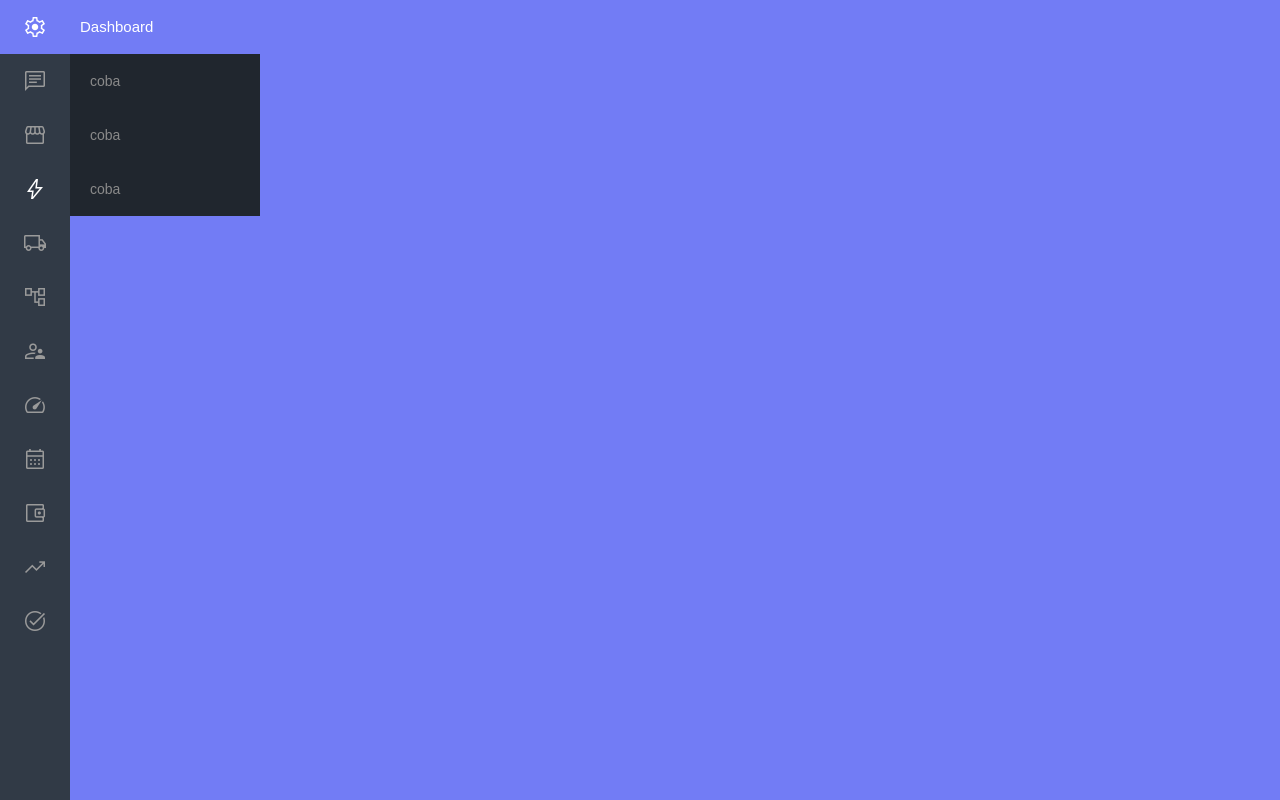
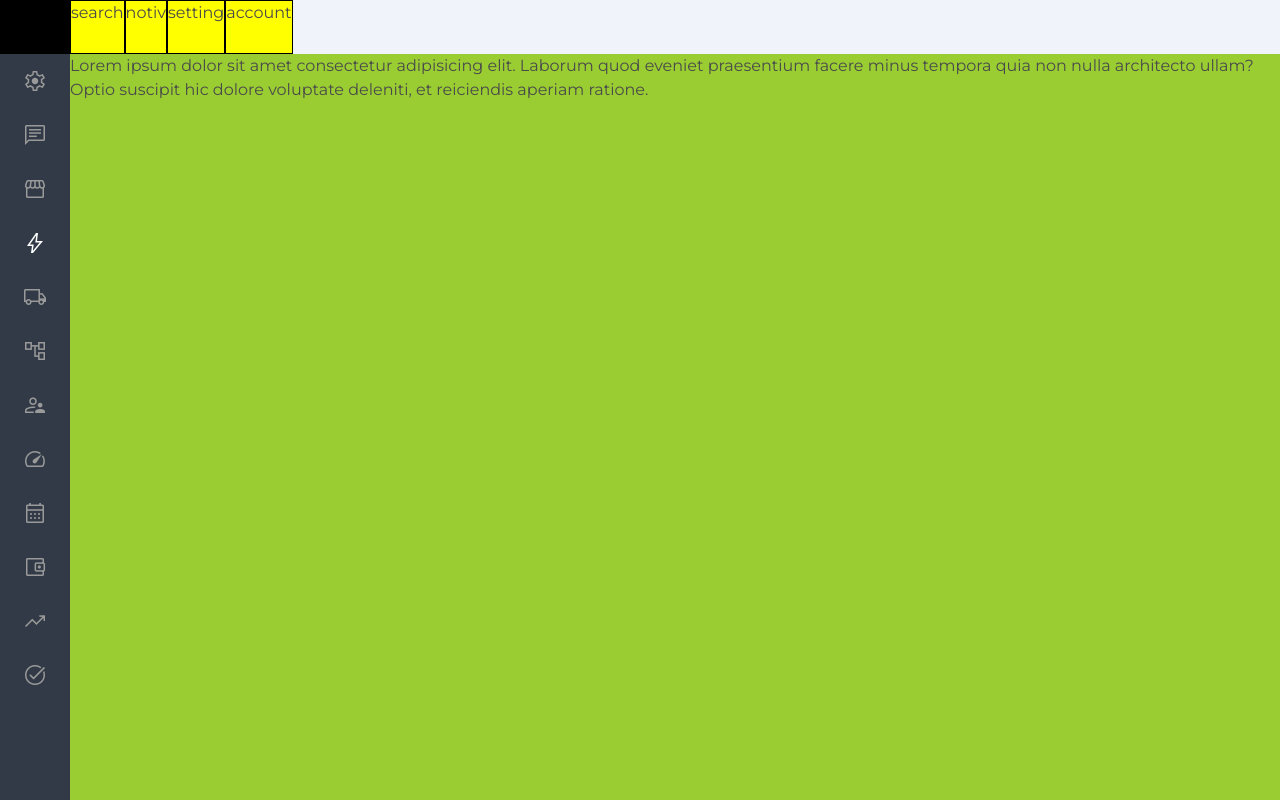
Before and after one commit to opper-coder/OPPER, a plain HTML site: page transfer1.htm in a window 1280 px wide. Shown: the top 800 px of the page. Drawn offline with nearby package versions, Linux system fonts and the light colour scheme; files that its build step writes are made by us from their sources; files whose address does not match are found by name.

Commit message:
Update transfer1.htm

```diff
--- a/transfer1.htm
+++ b/transfer1.htm
@@ -3,39 +3,15 @@
   <head>
     <meta charset="utf-8">
     <meta name="viewport" content="width=device-width, initial-scale=1">
-    <title>Latihan ..!</title>
-    <!-- Style -->
-   <!--  <link rel="stylesheet" href="https://cdn.jsdelivr.net/npm/bulma@0.9.4/css/bulma.min.css"> -->
-   <!-- <link rel="stylesheet" href="https://www.w3schools.com/w3css/4/w3.css"> -->
-    <link rel="stylesheet" href="style/bulma.css">
-    <link rel="stylesheet" href="style/index.css">
-    <link rel="stylesheet" href="style/w3.css">
+    <title>Dashboard</title>
+    <!-- linkStyle -->
+        <link rel="stylesheet" href="style/bulma.css">
     <!-- icon -->
     <link rel="stylesheet" href="https://fonts.googleapis.com/css2?family=Material+Symbols+Outlined:opsz,wght,FILL,GRAD@20..48,100..700,0..1,-50..200" />
   </head>
   <body>
       <!-- ========================================== -->
 <style>
- /* Utility ------------------------------------------ */
-html, body {
-  height: 100%;
-  font-family: 'Montserrat', sans-serif;
-  /* pilihan yang bisa di lakukan */
-  /*font-weight: 400;*/
-  /*font-weight: 600;*/
-  /*font-weight: 700;*/
-}
- /* CSS Variabel ------------------------------------- */
-:root{
-  --biruUtama: #727cf5;
-  --biruSideBarBox: #313a46;
-
-  --putihTulisanTua: #f1f3fa;
-  --putih: White;
-}
-
-body { background-color: var(--biruUtama); }
-
 /*fonts*/
 @import url('https://fonts.googleapis.com/css2?family=Montserrat:wght@400;600;700&display=swap');
 /*icons*/
@@ -46,6 +22,26 @@ body { background-color: var(--biruUtama); }
   'GRAD' 0,
   'opsz' 48
 }
+ /* Utility  ---------------------------------------- */
+html, body {
+  font-family: 'Montserrat', sans-serif;
+  /* pilihan yang bisa di lakukan */
+  /*font-weight: 400;*/
+  /*font-weight: 600;*/
+  /*font-weight: 700;*/
+}
+ /* CSS Variabel ------------------------------------ */
+:root{
+  --biruUtama: #727cf5;
+  --biruSideBarBox: #313a46;
+  --hijauMuda: yellowgreen;
+
+  --putihTulisanTua: #f1f3fa;
+  --putih: White;
+}
+/*nanti hapus background*/
+body { background-color: var(--putihTulisanTua); }
+
  /* CSS variabel ------------------------------------ */
 .warnaTbUtama{
   background-color:#727cf5 ;
@@ -56,28 +52,26 @@ body { background-color: var(--biruUtama); }
 .sidebarBox{
   background-color: #313a46;
   width: 70px;
-  height: 100%;
   margin-bottom: 0;
   margin-top: 0;
   display: flex;
   flex-direction: column;
+
 }
 .sidemenu {
   position: relative;
   display: flex;
   justify-content: center;
   align-items: center;
-  width: 100%;
+  width: 70px;
   height: 54px;
   background-color: #313a46;
   color: #9a9a9a;
   /*border: 1px dotted white;*/
-
 }
 .sidemenu .menudrop {
   visibility: hidden;
-  width: 190px;
-  height: 300;
+  width: 200px;
   background-color: black;
   color: #fff;
   position: absolute;
@@ -97,6 +91,7 @@ body { background-color: var(--biruUtama); }
 }
 .menudrop .active{
   color: White;
+  /*font-family: 'Montserrat', sans-serif;*/
 }
 .menu{
   height: 54px;
@@ -114,14 +109,58 @@ body { background-color: var(--biruUtama); }
   color: #8a8a8a;
   display: flex;
   align-items: center;
-  padding-left: 20px;
+  padding-left: 24px;
   font-size: 14px;
   /*font-weight: 600;*/
 }
 .menudrop .menu2:hover{
   color: #727cf5;
 }
+/* wadahBody --------------------------------------*/
+.wadahBody{
+  display: flex;
+}
+.bodi{
+  display: inline-block;
+  background-color: var(--hijauMuda);
+  width: 100%;
+  height: 1000px;
+}
+/* navBar -----------------------------------------*/
+.wadahNavBar{
+  display: flex;
+}
+.logo{
+  width: 70px;
+  height: 54px;
+  background-color: black;
+}
+.navBar{
+  display: flex;
+}
+.navBar div{
+  display: flex;
+  align-items: flex-center;
+  height: 100%;
+  background-color: yellow;
+  border: 1px solid black;
+}
+.notif
+.setting
+.account
 </style>
+<!-- logo dan navbar -->
+<div class="wadahNavBar">
+  <div class="logo"></div>
+  <div class="navBar">
+    <div class="search">search</div>
+    <div class="notif">notiv</div>
+    <div class="setting">setting</div>
+    <div class="account">account</div>
+  </div>
+</div>
+<!-- body dan sidebar -->
+<div class="wadahBody">
 <!--  -->
 <div class="sidebarBox">
   <div class="sidemenu">
@@ -252,6 +291,10 @@ body { background-color: var(--biruUtama); }
     </div>
   </div>
 </div>
+
+<!-- ----------------------- -->
+<div class="bodi">Lorem ipsum dolor sit amet consectetur adipisicing elit. Laborum quod eveniet praesentium facere minus tempora quia non nulla architecto ullam? Optio suscipit hic dolore voluptate deleniti, et reiciendis aperiam ratione.</div>
+</div>
       <!-- ========================================== -->
     <script type="text/javascript" src="script/bulma.js"  crossorigin="anonymous"></script>
     <script type="text/javascript" src="script/w3.js" crossorigin="anonymous"></script>
```
